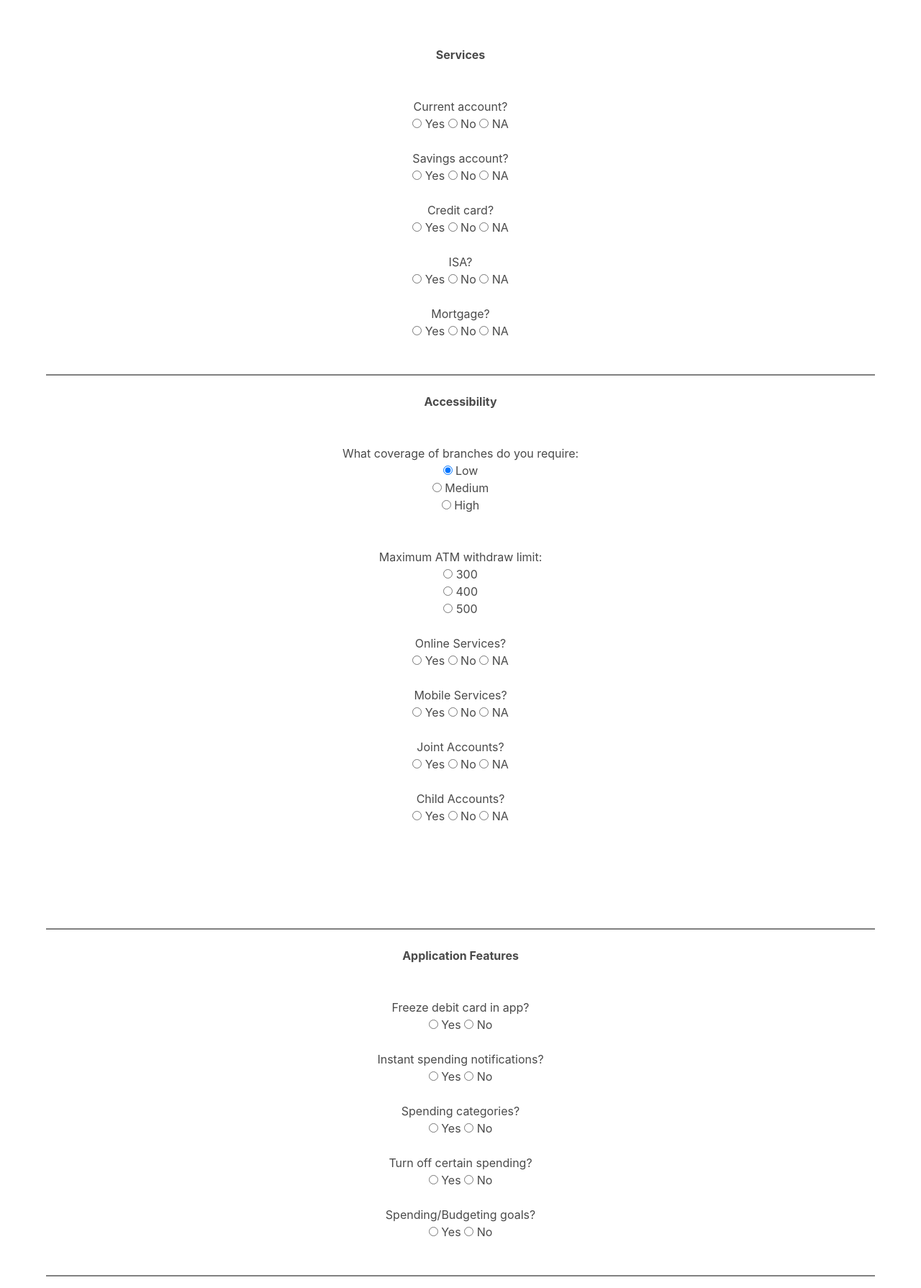
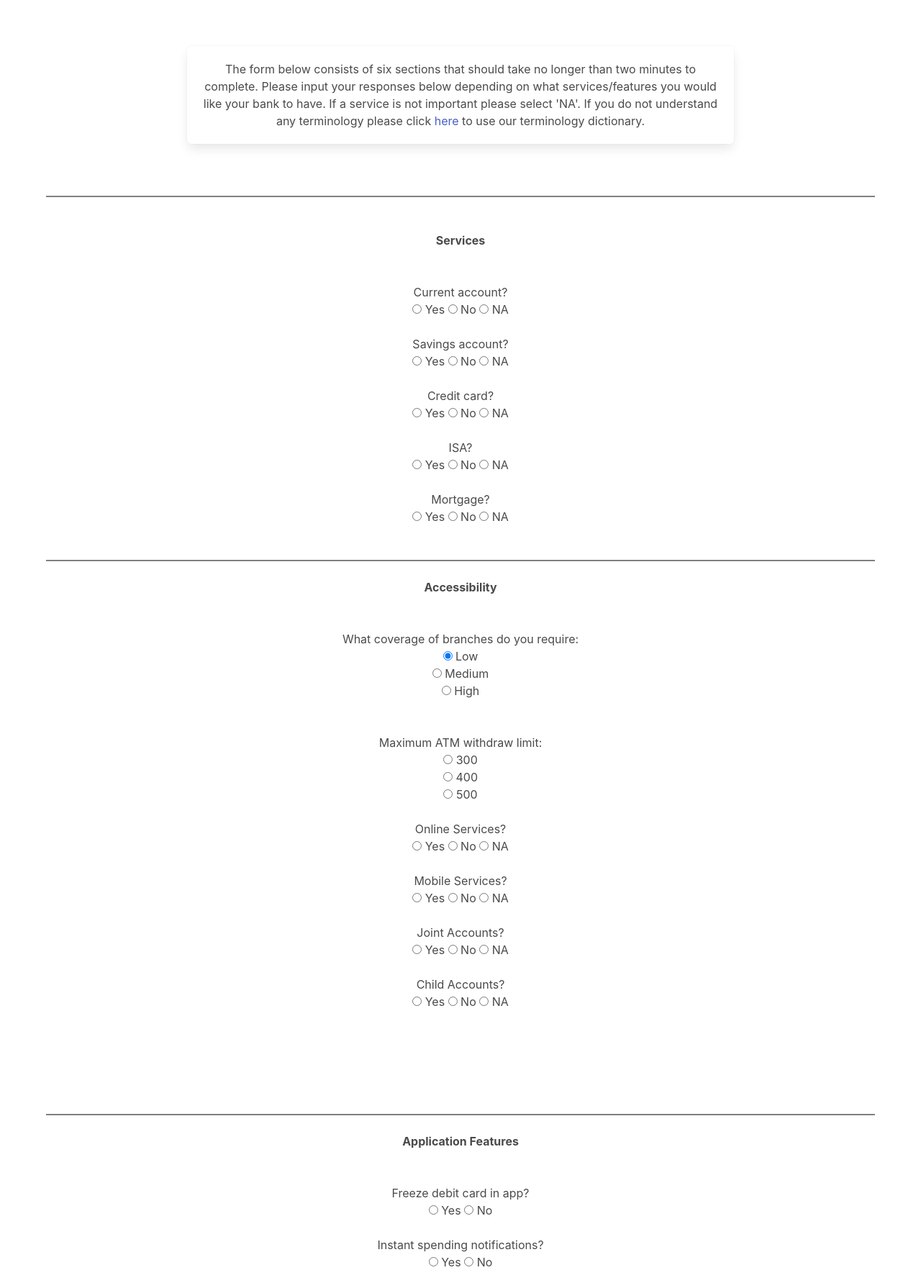
Before and after one commit to c0054249/BankingProject, a Flask app: page /services in a window 1280 px wide. Shown: the part 56-1846 px from the top of the page at 72% size. Run offline with Flask 3, Linux system fonts and the light colour scheme; some libraries are stand-ins or nearby versions.

Commit message:
Add text to the top of the search.html form

```diff
--- a/templates/search.html
+++ b/templates/search.html
@@ -7,6 +7,31 @@
         <meta charset="UTF-8">
         <title>What services do you require from your bank?</title>
       </head>
+      <section class="block">
+        <div class="columns is-centered">
+            <div class="column is-two-thirds">
+                <div class="box is-two-thirds">
+                    <div class="columns is-centered">
+                        <div class="column">
+                            <div class="content">
+                                <p>The form below consists of six sections that should take no longer than two minutes
+                                    to complete. Please input your responses below depending on what services/features
+                                    you would like your bank to have. If a service is not important please select 'NA'.
+                                    If you do not understand any terminology please click
+                                    <a href="{{ url_for('blueprints.terminology') }}">here</a> to use our
+                                    terminology dictionary.</p>
+                            </div>
+                        </div>
+                    </div>
+                </div>
+            </div>
+        </div>
+    </section>
+
+    <br>
+    <hr style="border-top: 2px solid #808080">
+    <br>
+
       <body>
         <h1 style="font-weight: bold;">Services</h1>
         <br><br>
```
